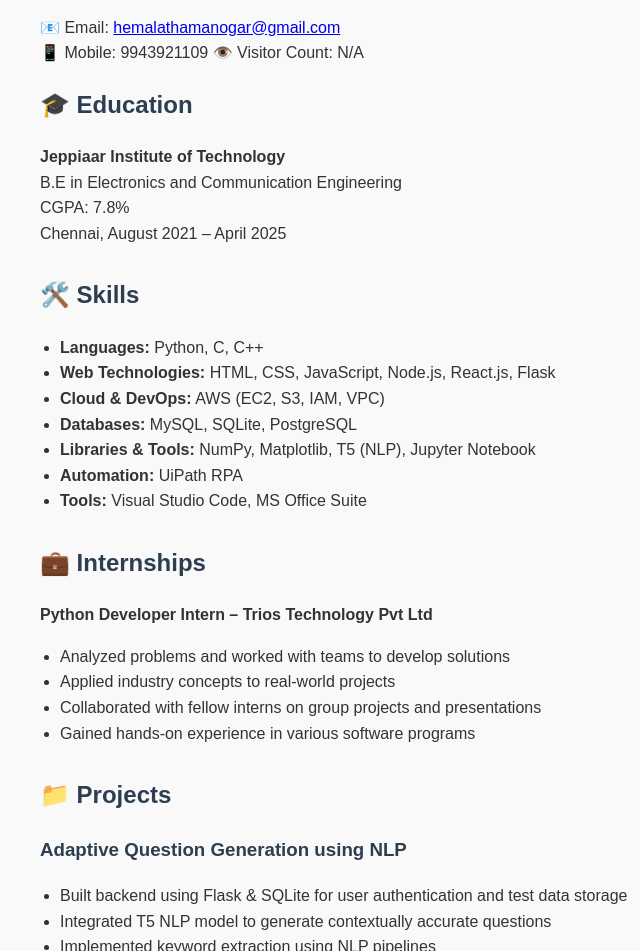
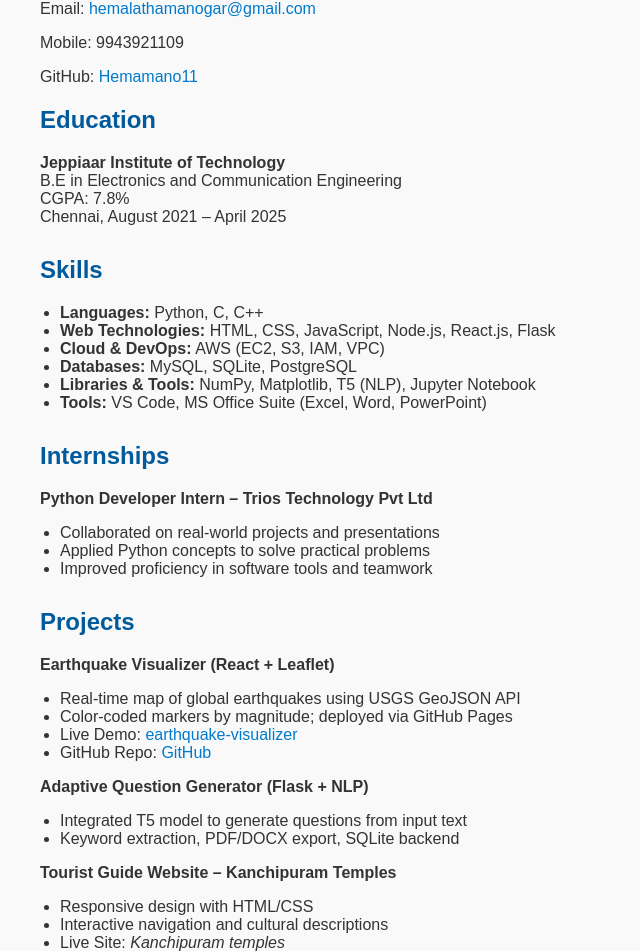
Before and after one commit to Hemamano11/cloud-resume, a plain HTML site: page index.html in a window 1280 px wide. Shown: the part 98-1049 px from the top of the page, without its empty margins (0-640 px from the left). Drawn offline with Linux system fonts and the light colour scheme; no server answers.

Commit message:
index.html

```diff
--- a/index.html
+++ b/index.html
@@ -1,18 +1,18 @@
 <!DOCTYPE html>
 <html lang="en">
 <head>
-  <meta charset="UTF-8">
-  <title>Hemalatha M | Resume</title>
+  <meta charset="UTF-8" />
+  <meta name="viewport" content="width=device-width, initial-scale=1.0" />
+  <title>Hemalatha M – Cloud Resume</title>
   <style>
     body {
       font-family: Arial, sans-serif;
+      margin: 40px;
       background-color: #f9f9f9;
       color: #333;
-      margin: 40px;
-      line-height: 1.6;
     }
-    h1, h2, h3 {
-      color: #2c3e50;
+    h1, h2 {
+      color: #005a9c;
     }
     .section {
       margin-bottom: 30px;
@@ -20,99 +20,83 @@
     ul {
       padding-left: 20px;
     }
-    .contact {
-      font-size: 16px;
-      margin-bottom: 20px;
+    a {
+      color: #007acc;
+      text-decoration: none;
     }
   </style>
 </head>
 <body>
 
   <h1>Hemalatha M</h1>
-  <div class="contact">
-    📧 Email: <a href="mailto:hemalathamanogar@gmail.com">hemalathamanogar@gmail.com</a><br>
-    📱 Mobile: 9943921109
-     👁️ Visitor Count: <span id="visitor-count">Loading...</span>
-  </div>
+  <p>Email: <a href="mailto:hemalathamanogar@gmail.com">hemalathamanogar@gmail.com</a></p>
+  <p>Mobile: 9943921109</p>
+  <p>GitHub: <a href="https://github.com/Hemamano11" target="_blank">Hemamano11</a></p>
 
   <div class="section">
-    <h2>🎓 Education</h2>
-    <p><strong>Jeppiaar Institute of Technology</strong><br>
-    B.E in Electronics and Communication Engineering<br>
-    CGPA: 7.8%<br>
+    <h2>Education</h2>
+    <p><strong>Jeppiaar Institute of Technology</strong><br />
+    B.E in Electronics and Communication Engineering<br />
+    CGPA: 7.8%<br />
     Chennai, August 2021 – April 2025</p>
   </div>
 
   <div class="section">
-    <h2>🛠️ Skills</h2>
+    <h2>Skills</h2>
     <ul>
       <li><strong>Languages:</strong> Python, C, C++</li>
       <li><strong>Web Technologies:</strong> HTML, CSS, JavaScript, Node.js, React.js, Flask</li>
       <li><strong>Cloud & DevOps:</strong> AWS (EC2, S3, IAM, VPC)</li>
       <li><strong>Databases:</strong> MySQL, SQLite, PostgreSQL</li>
       <li><strong>Libraries & Tools:</strong> NumPy, Matplotlib, T5 (NLP), Jupyter Notebook</li>
-      <li><strong>Automation:</strong> UiPath RPA</li>
-      <li><strong>Tools:</strong> Visual Studio Code, MS Office Suite</li>
+      <li><strong>Tools:</strong> VS Code, MS Office Suite (Excel, Word, PowerPoint)</li>
     </ul>
   </div>
 
   <div class="section">
-    <h2>💼 Internships</h2>
+    <h2>Internships</h2>
     <p><strong>Python Developer Intern – Trios Technology Pvt Ltd</strong></p>
     <ul>
-      <li>Analyzed problems and worked with teams to develop solutions</li>
-      <li>Applied industry concepts to real-world projects</li>
-      <li>Collaborated with fellow interns on group projects and presentations</li>
-      <li>Gained hands-on experience in various software programs</li>
+      <li>Collaborated on real-world projects and presentations</li>
+      <li>Applied Python concepts to solve practical problems</li>
+      <li>Improved proficiency in software tools and teamwork</li>
     </ul>
   </div>
 
   <div class="section">
-    <h2>📁 Projects</h2>
-
-    <h3>Adaptive Question Generation using NLP</h3>
+    <h2>Projects</h2>
+    <p><strong>Earthquake Visualizer (React + Leaflet)</strong></p>
     <ul>
-      <li>Built backend using Flask & SQLite for user authentication and test data storage</li>
-      <li>Integrated T5 NLP model to generate contextually accurate questions</li>
-      <li>Implemented keyword extraction using NLP pipelines</li>
-      <li>Enabled PDF/DOCX export of generated questions</li>
+      <li>Real-time map of global earthquakes using USGS GeoJSON API</li>
+      <li>Color-coded markers by magnitude; deployed via GitHub Pages</li>
+      <li>Live Demo: <a href="https://Hemamano11.github.io/earthquake-visualizer" target="_blank">earthquake-visualizer</a></li>
+      <li>GitHub Repo: <a href="https://github.com/Hemamano11/earthquake-visualizer" target="_blank">GitHub</a></li>
     </ul>
 
-    <h3>Tourist Guide Website – Kanchipuram Temples</h3>
+    <p><strong>Adaptive Question Generator (Flask + NLP)</strong></p>
     <ul>
-      <li>Created layout using HTML5 & CSS3 with responsive design</li>
-      <li>Built intuitive navigation and cultural content</li>
-      <li>Live site: <a href="https://celebrated-fenglisu-2bed8f.netlify.app" target="_blank">Visit Website</a></li>
+      <li>Integrated T5 model to generate questions from input text</li>
+      <li>Keyword extraction, PDF/DOCX export, SQLite backend</li>
+    </ul>
+
+    <p><strong>Tourist Guide Website – Kanchipuram Temples</strong></p>
+    <ul>
+      <li>Responsive design with HTML/CSS</li>
+      <li>Interactive navigation and cultural descriptions</li>
+      <li>Live Site: <em>Kanchipuram temples</em></li>
     </ul>
   </div>
 
   <div class="section">
-    <h2>📜 Certificates</h2>
+    <h2>Certificates</h2>
     <ul>
       <li>Advance Diploma in Python Technology – Apollo Computer Education</li>
       <li>AWS Essentials – Certificate of Completion</li>
       <li>AWS & DevOps Course – Completion Certificate</li>
-      <li>Workshop on Azure Fundamentals – IEEE & IETE</li>
       <li>RPA Foundation Course – Certificate</li>
       <li>Typewriting Senior Grade – English & Tamil</li>
     </ul>
   </div>
-<script>
-  fetch('https://your-api-id.execute-api.ap-south-1.amazonaws.com/prod/visitor')
-    .then(response => response.json())
-    .then(data => {
-      document.getElementById('visitor-count').innerText = data.count;
-    })
-    .catch(error => {
-      console.error('Error fetching visitor count:', error);
-      document.getElementById('visitor-count').innerText = 'N/A';
-    });
-</script>
-<div class="section">
-  <h2>📥 Download My Resume</h2>
-  <a href=https://hemalatha-resume-site.s3.ap-southeast-1.amazonaws.com/M_Hemalatha_resume_2.pdf download>
-    <button>Download PDF</button>
-  </a>
-</div>
+
 </body>
 </html>
```
